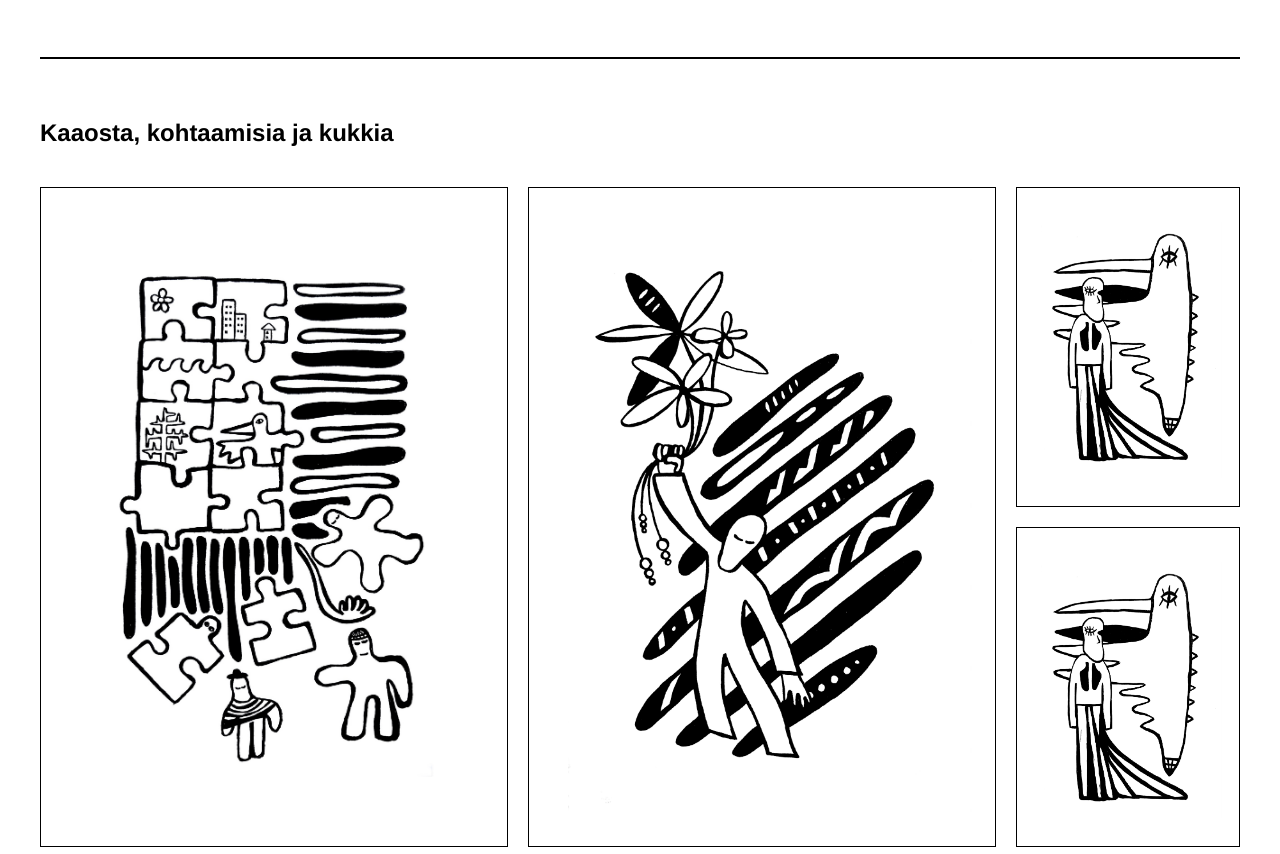
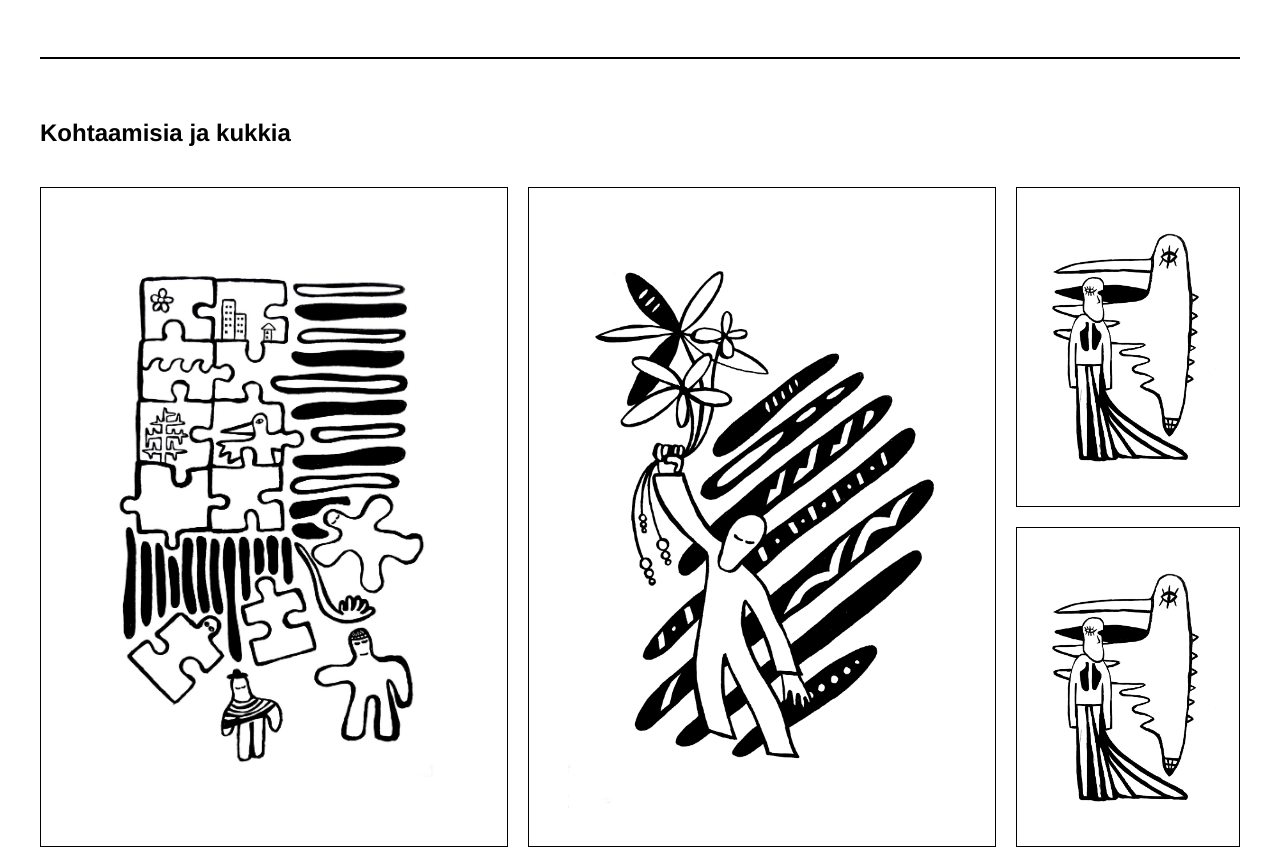
Before and after one commit to laurilaurilauri/laurin-taidenurkkaus, a plain HTML site: page index.html in a window 1280 px wide. Shown: the part 872-1726 px from the top of the page. Drawn offline with Linux system fonts and the light colour scheme.

Commit message:
Change to text

```diff
--- a/index.html
+++ b/index.html
@@ -89,7 +89,7 @@
         <div class="art-item large"><img src="images/eripintaiset_naamat.JPEG" alt="Eripintaiset naamat"></div>
         <div class="art-item small"><img src="images/frankenstein.JPEG" alt="Frank"></div>
         <div class="art-item small"><img src="images/frankenstein.JPEG" alt="Frank"></div> <div class="text-break">
-            Kaaosta, kohtaamisia ja kukkia
+            Kohtaamisia ja kukkia
         </div>
 
         <div class="art-item large"><img src="images/palapeli.JPEG" alt="Palapeli"></div>
```
